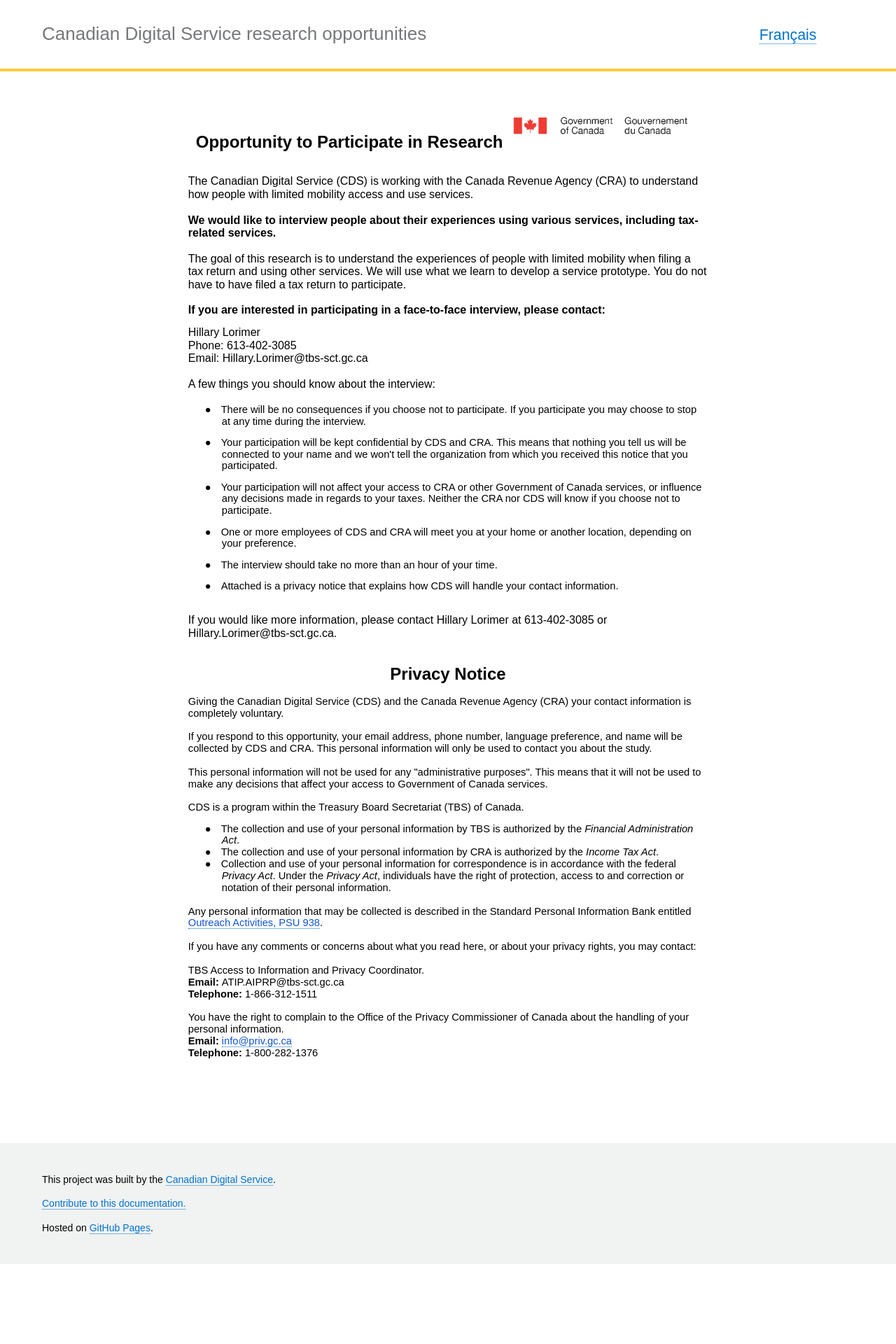
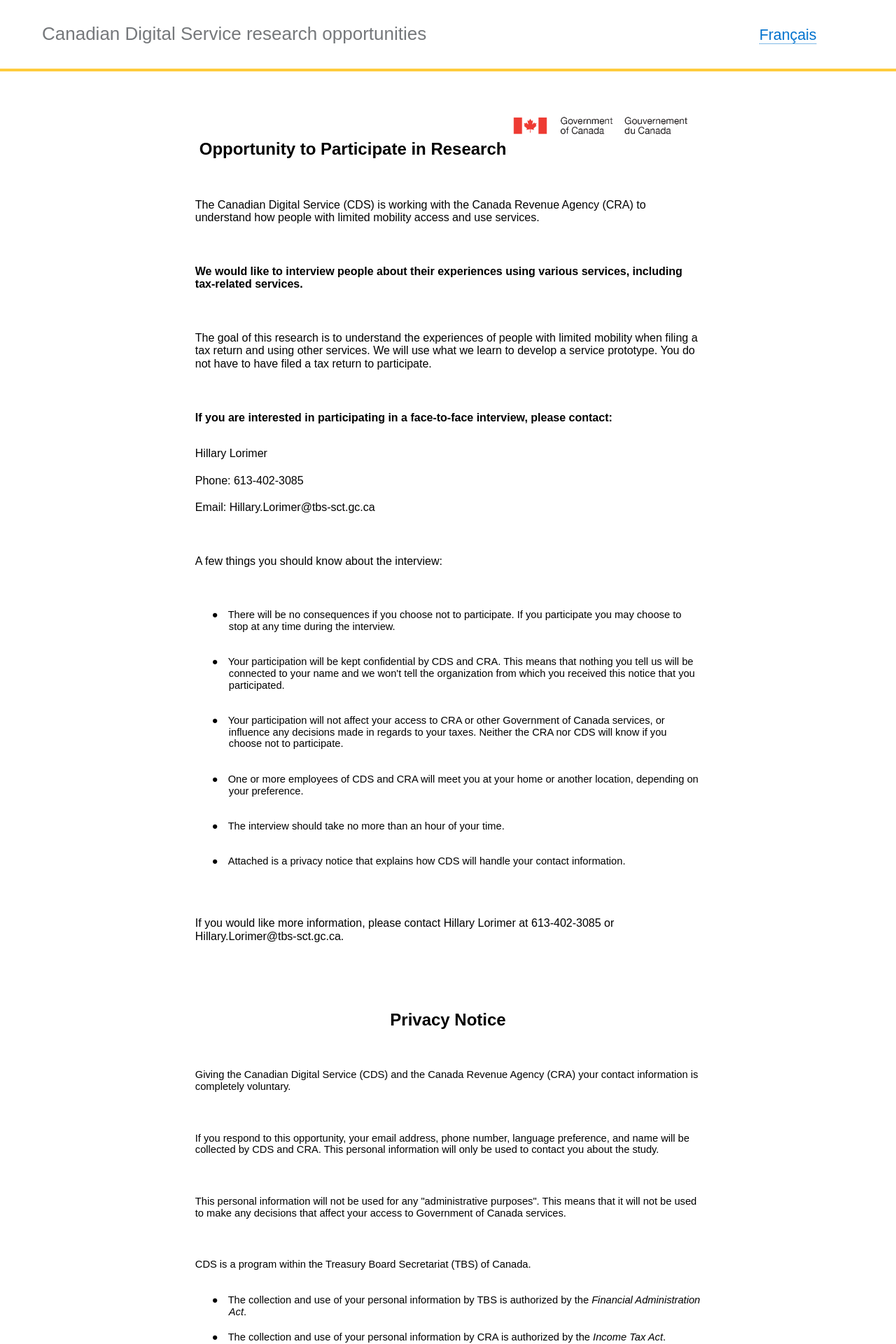
Before and after one commit to cds-snc/research-recherche, a Jekyll site: the page built from _pages/en/cra.html, in a window 1280 px wide. Shown: the top 1920 px of the page at 70% size. Built offline with Jekyll 4.4.1, drawn with Linux system fonts in a browser that asks for light colours; before the commit the page ends 1806 px from its top, so only the background shows below that.

Commit message:
Update cra.html

```diff
--- a/_pages/en/cra.html
+++ b/_pages/en/cra.html
@@ -17,6 +17,7 @@
        p.MsoNormal, li.MsoNormal, div.MsoNormal
         {margin:0cm;
         margin-bottom:.0001pt;
+        padding:10px;
         line-height:115%;
         font-size:11.0pt;
         font-family:"Arial",sans-serif;}
@@ -160,7 +161,7 @@
          <img src="https://cds-snc.github.io/research-recherche/assets/img/GOC_logo.png" alt="Government of Canada logo" align="right" height="50"></img>
         <span lang="EN" style="font-size:12.0pt;line-height:115%">&nbsp;</span>
       </p>
-      <p align="center" style="text-align:center">
+      <p class="MsoNormal" align="center" style="text-align:center">
         <b
           ><span lang="EN" style="font-size:18.0pt;line-height:115%"
             >Opportunity to Participate in Research</span
```
